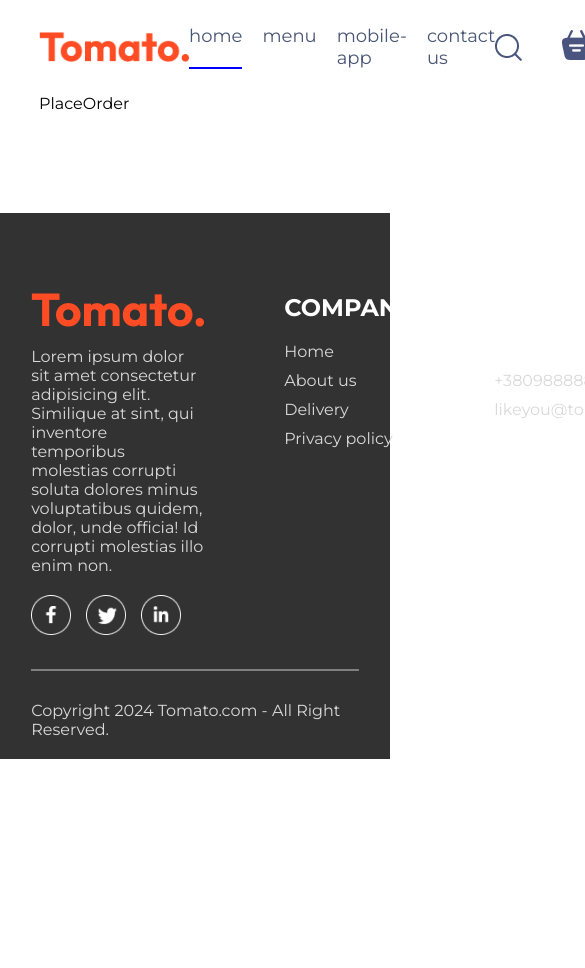
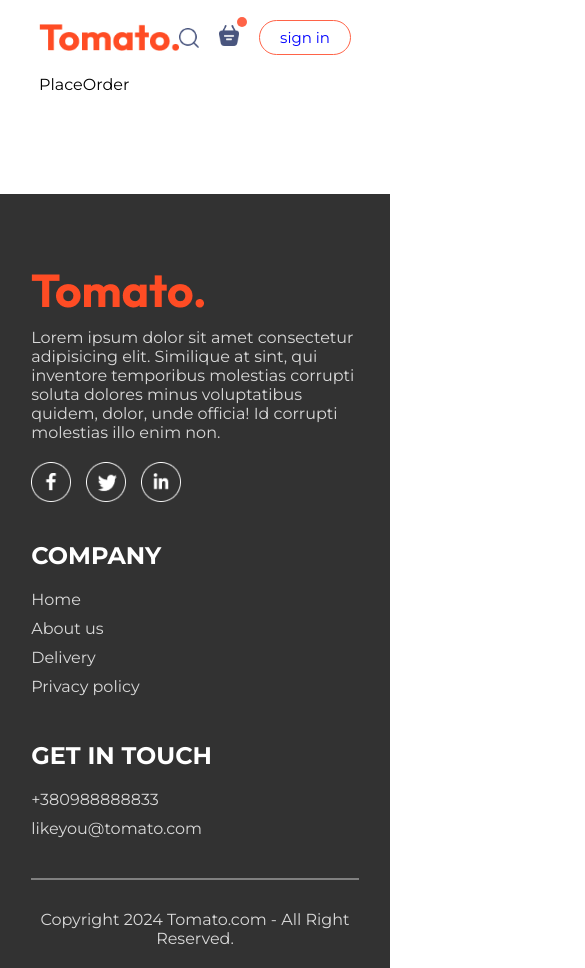
Before and after one commit to Sergii-Osedchuk/fullstackApp, a React (Vite) app in the folder frontend/: page /order in a window 390 px wide. Shown: the top 968 px of the page, 585 px wide, since content can reach past the window. Before the commit the page ends 844 px from the top, so only its background shows below. Built offline with nearby package versions, Linux system fonts and the light colour scheme.

Commit message:
add responsive design to homepage

```diff
--- a/frontend/src/components/AppDownload/AppDownload.css
+++ b/frontend/src/components/AppDownload/AppDownload.css
@@ -0,0 +1,25 @@
+.app-download {
+  margin: auto auto;
+  margin-top: 100px;
+  font-size: max(3vw, 20px);
+  text-align: center;
+  font-weight: 500;
+}
+
+.app-download-platforms {
+  display: flex;
+  justify-content: center;
+  gap: max(2vw, 10px);
+  margin-top: 40px;
+}
+
+.app-download-platforms img {
+  width: max(30vw, 120px);
+  max-width: 180px;
+  transition: 0.5s;
+  cursor: pointer;
+}
+
+.app-download-platforms img:hover {
+  transform: scale(1.05);
+}
--- a/frontend/src/components/AppDownload/AppDownload.jsx
+++ b/frontend/src/components/AppDownload/AppDownload.jsx
@@ -1,10 +1,14 @@
 import './AppDownload.css';
+import { assets } from '../../assets/assets';
 
 function AppDownload() {
   return (
     <div className='app-download' id='app=download'>
       <p>For Better Experiance Download <br /> Tomato App</p>
-
+      <div className="app-download-platforms">
+        <img src={assets.play_store} alt="" />
+        <img src={assets.app_store} alt="" />
+      </div>
     </div>
   )
 }
--- a/frontend/src/components/ExploreMenu/ExploreMenu.css
+++ b/frontend/src/components/ExploreMenu/ExploreMenu.css
@@ -54,3 +54,10 @@
   border: 4px solid tomato;
   padding: 2px;
 }
+
+@media (max-width: 1050px) {
+  .explore-menu-text {
+    max-width: 100%;
+    font-size: 14px;
+  }
+}
--- a/frontend/src/components/Footer/Footer.css
+++ b/frontend/src/components/Footer/Footer.css
@@ -45,3 +45,14 @@
   background-color: grey;
   border: none;
 }
+
+@media (max-width: 750px) {
+  .footer-content {
+    display: flex;
+    flex-direction: column;
+    gap: 35px;
+  }
+  .footer-copyright {
+    text-align: center;
+  }
+}
--- a/frontend/src/components/Header/Header.css
+++ b/frontend/src/components/Header/Header.css
@@ -38,3 +38,21 @@
   font-size: max(1vw, 13px);
   border-radius: 50px;
 }
+
+@media (max-width: 1050px) {
+  .header-contents {
+    max-width: 45%;
+  }
+}
+
+@media (max-width: 750px) {
+  .header-contents {
+    max-width: 65%;
+  }
+  .header-contents p {
+    display: none;
+  }
+  .header-contents button {
+    padding: 2vw 4vw;
+  }
+}
--- a/frontend/src/components/Navbar/Navbar.css
+++ b/frontend/src/components/Navbar/Navbar.css
@@ -60,3 +60,48 @@
   top: -8px;
   right: -8px;
 }
+
+@media (max-width: 1050px) {
+  .navbar .logo {
+    width: 140px;
+  }
+  .navbar-menu {
+    gap: 20px;
+    font-size: 17px;
+  }
+  .navbar-right {
+    gap: 30px;
+  }
+  .navbar-right img {
+    width: 22px;;
+  }
+  .navbar-right button {
+    padding: 8px 25px;
+  }
+}
+
+@media (max-width: 900px) {
+  .navbar .logo {
+    width: 140px;
+  }
+  .navbar-menu {
+    gap: 15px;
+    font-size: 16px;
+  }
+  .navbar-right {
+    gap: 20px;
+  }
+  .navbar-right img {
+    width: 20px;;
+  }
+  .navbar-right button {
+    padding: 7px 20px;
+    font-size: 15px;
+  }
+}
+
+@media (max-width: 750px) {
+  .navbar-menu {
+    display: none;
+  }
+}
```
